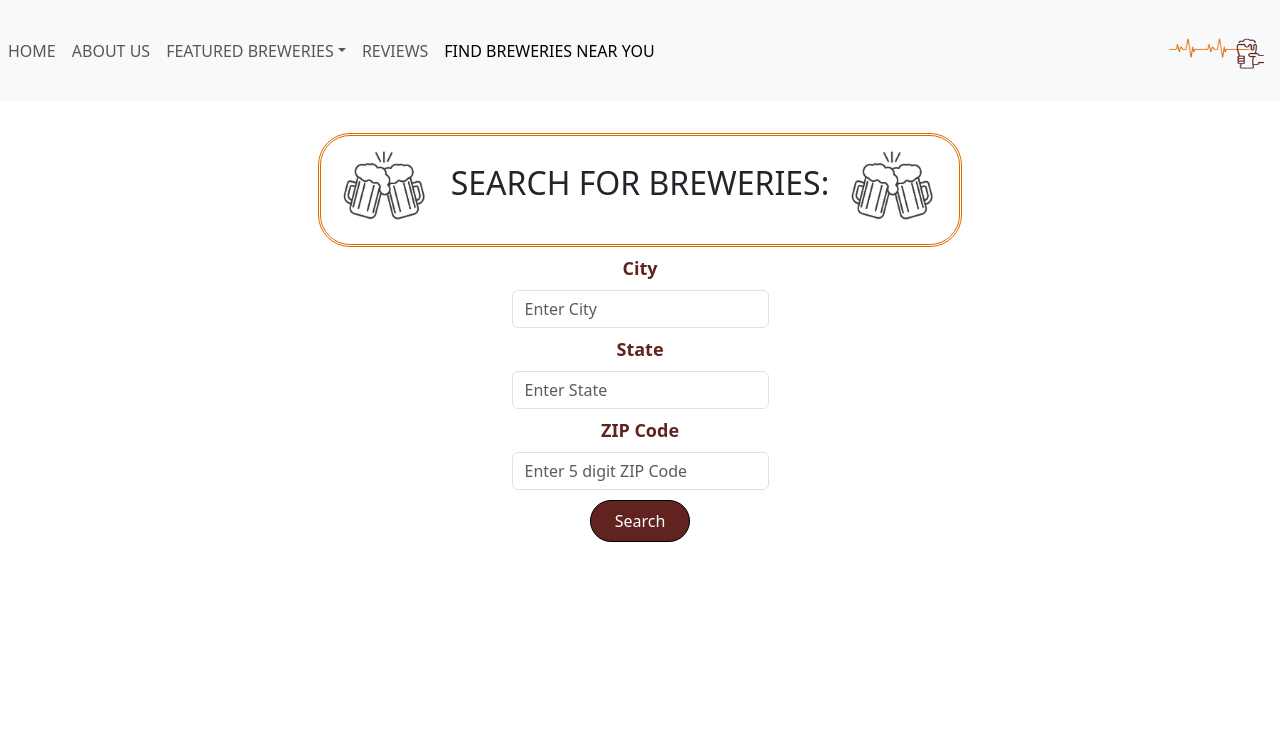
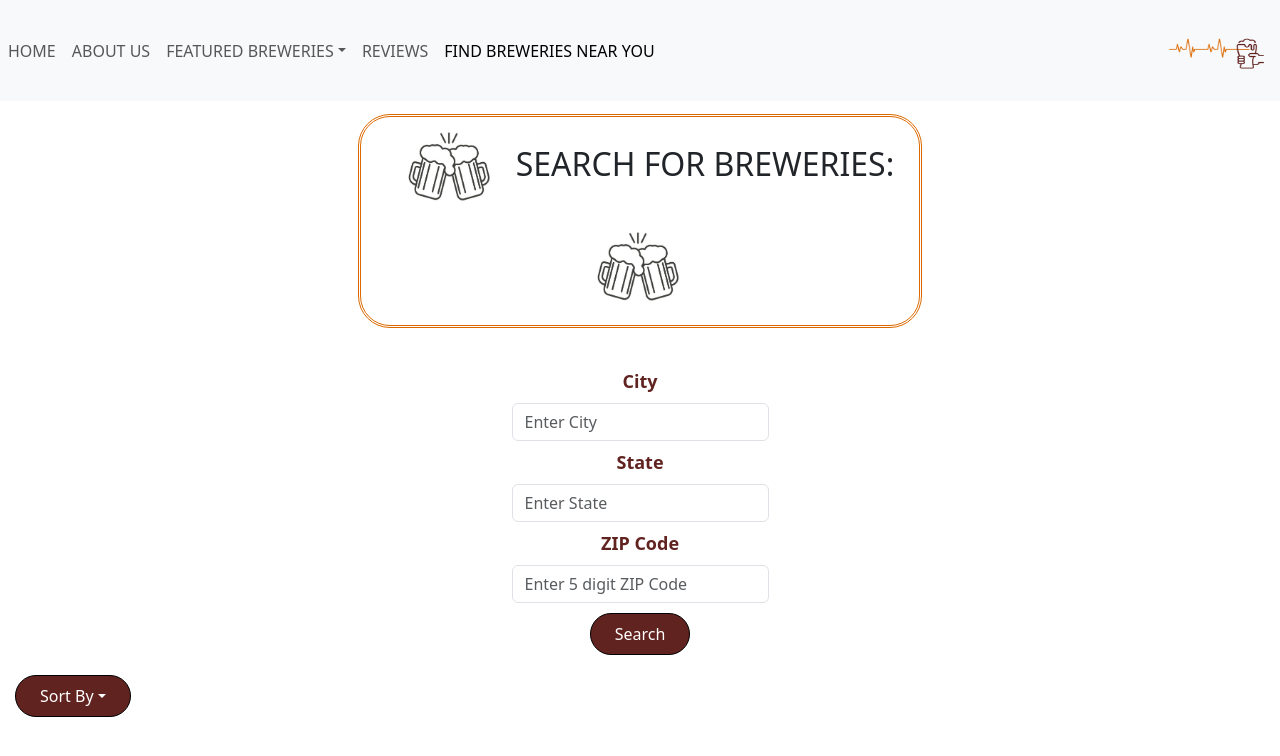
Before and after one commit to vajesik/brew-pulse, a React (Create React App) app: page /search in a window 1280 px wide. Shown: the top 756 px of the page. Built offline with nearby package versions, Linux system fonts and the light colour scheme.

Commit message:
sort feature on search page

```diff
--- a/db.json
+++ b/db.json
@@ -204,7 +204,7 @@
       "phone": "9705912700",
       "url": "https://avantgardealeworks.com",
       "image": "tablecheers.jpeg",
-      "likes": 1
+      "likes": 6
     },
     {
       "id": 12,
@@ -236,7 +236,7 @@
       "phone": "9702351752",
       "url": "http://www.lumpyridgebrewing.com",
       "image": "taster.jpeg",
-      "likes": 2
+      "likes": 4
     },
     {
       "id": 14,
@@ -252,7 +252,7 @@
       "phone": "9705867300",
       "url": "http://www.rockcutbrewing.com",
       "image": "flight.jpeg",
-      "likes": 4
+      "likes": 8
     },
     {
       "id": 15,
@@ -268,7 +268,7 @@
       "phone": "9703257388",
       "url": "http://www.ouraybrewery.com",
       "image": "closepour.jpeg",
-      "likes": 0
+      "likes": 1
     },
     {
       "id": 16,
@@ -284,7 +284,7 @@
       "phone": "9709031824",
       "url": null,
       "image": "cheers.jpeg",
-      "likes": 0
+      "likes": 4
     },
     {
       "id": 17,
@@ -300,7 +300,7 @@
       "phone": "9703259858",
       "url": "http://www.redmountainbrewingouray.com",
       "image": "grains.jpeg",
-      "likes": 0
+      "likes": 5
     },
     {
       "id": 18,
@@ -316,7 +316,7 @@
       "phone": "9706265333",
       "url": "http://www.coloradoboy.com",
       "image": "blur.jpeg",
-      "likes": 0
+      "likes": 7
     }
   ],
   "reviews": [
--- a/src/FeaturedTowns.css
+++ b/src/FeaturedTowns.css
@@ -1,12 +1,14 @@
 .town-header {
   text-align: center;
-  margin: 1em 22em;
   border-style: double;
   border-radius: 2em;
   border-color: #dc6900;
+  margin: 1% 24%;
 }
 
 .town-header img {
+  width: 120px;
+  height: 120px;
   padding: 3px 3px;
 }
 
--- a/src/FeaturedTowns.js
+++ b/src/FeaturedTowns.js
@@ -28,7 +28,7 @@ function FeaturedTowns() {
   }, []);
 
   return (
-    <div>
+    <>
       <div className="town-header">
         <h1>
           <img
@@ -75,7 +75,7 @@ function FeaturedTowns() {
           </Card>
         ))}
       </div>
-    </div>
+    </>
   );
 }
 
--- a/src/Search.css
+++ b/src/Search.css
@@ -1,15 +1,9 @@
-#form-div {
-  display: flex;
-  flex-direction: column;
-  justify-content: center;
-  align-items: center;
-  margin-top: 2em;
-}
-
 .search-header {
+  text-align: center;
   border-style: double;
   border-radius: 2em;
   border-color: #dc6900;
+  margin: 1% 28%;
 }
 
 .search-header img {
@@ -17,6 +11,14 @@
   height: 100px;
   margin: 0px 15px;
   padding: 3px 3px;
+}
+
+.form-div {
+  display: flex;
+  flex-direction: column;
+  justify-content: center;
+  align-items: center;
+  margin-top: 2em;
 }
 
 .form-label {
@@ -50,7 +52,7 @@
   transform: scale(1.01) !important;
 }
 
-#accordion-div {
+.accordion-div {
   margin: 0% 20%;
 }
 
--- a/src/Search.js
+++ b/src/Search.js
@@ -1,6 +1,8 @@
 import React, { useState } from "react";
 import Button from "react-bootstrap/Button";
 import Form from "react-bootstrap/Form";
+import Dropdown from "react-bootstrap/Dropdown";
+import DropdownButton from "react-bootstrap/DropdownButton";
 import Accordion from "react-bootstrap/Accordion";
 import "./Search.css";
 
@@ -24,6 +26,7 @@ function Search() {
     zip: "",
   });
   const { city, state, zip } = formData;
+  const [sortType, setSortType] = useState("name");
   const [breweries, setBreweries] = useState();
 
   function handleChange(event) {
@@ -44,9 +47,15 @@ function Search() {
       });
   }
 
+  const sortedBreweries =
+    sortType === "name"
+      ? breweries
+      : [...breweries].sort((a, b) =>
+          a.brewery_type.localeCompare(b.brewery_type)
+        );
+
   return (
-    <div>
-      <div id="form-div">
+    <>
       <div className="search-header">
         <h2>
           <img
@@ -60,6 +69,7 @@ function Search() {
           />
         </h2>
       </div>
+      <div className="form-div">
         <Form onSubmit={handleFormSubmit}>
           <Form.Group>
             <Form.Label>City</Form.Label>
@@ -96,10 +106,23 @@ function Search() {
           </div>
         </Form>
       </div>
-      <div id="accordion-div">
+      <div className="sort-div">
+        <DropdownButton
+          id="dropdown-basic-button"
+          title="Sort By"
+          onSelect={event => setSortType(event)}
+        >
+          {sortType === "type" ? (
+            <Dropdown.Item eventKey="name">Brewery Name</Dropdown.Item>
+          ) : (
+            <Dropdown.Item eventKey="type">Brewery Type</Dropdown.Item>
+          )}
+        </DropdownButton>
+      </div>
+      <div className="accordion-div">
         <Accordion>
           {breweries
-            ? breweries.map((brewery, index) => (
+            ? sortedBreweries.map((brewery, index) => (
                 <Accordion.Item key={brewery.id} eventKey={index.toString()}>
                   <Accordion.Header>
                     <p>
@@ -121,7 +144,7 @@ function Search() {
             : null}
         </Accordion>
       </div>
-    </div>
+    </>
   );
 }
 
```
Lines whose indentation alone changed are shown as unchanged.
